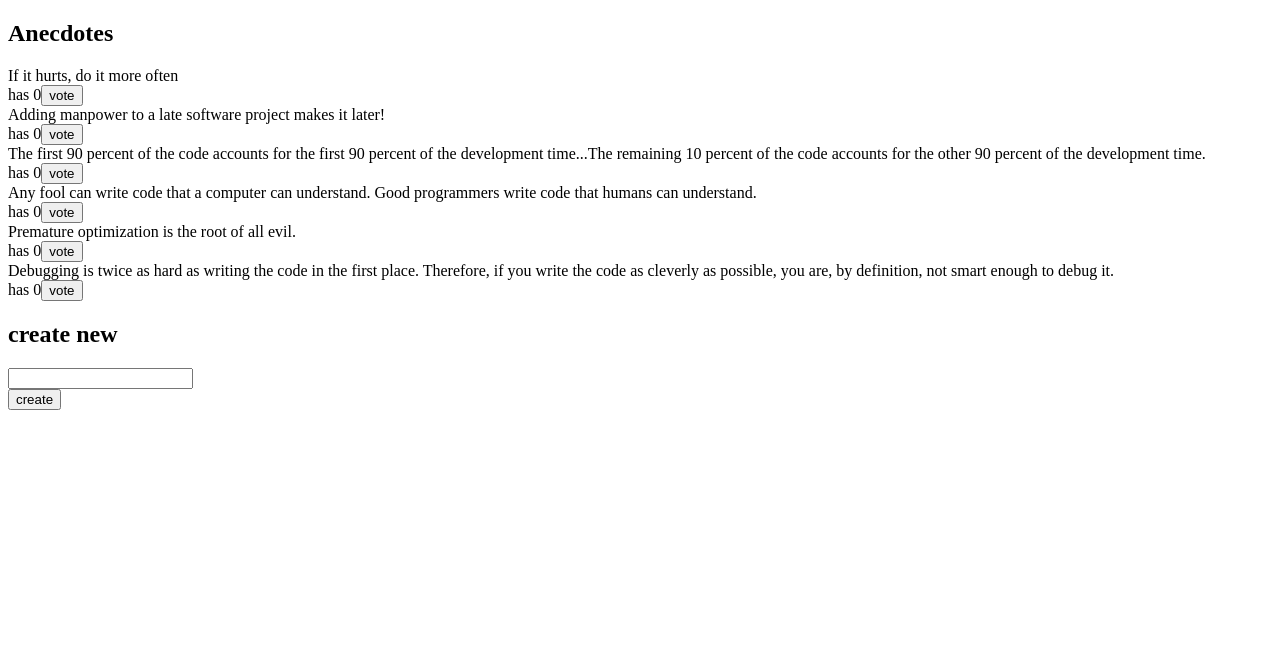
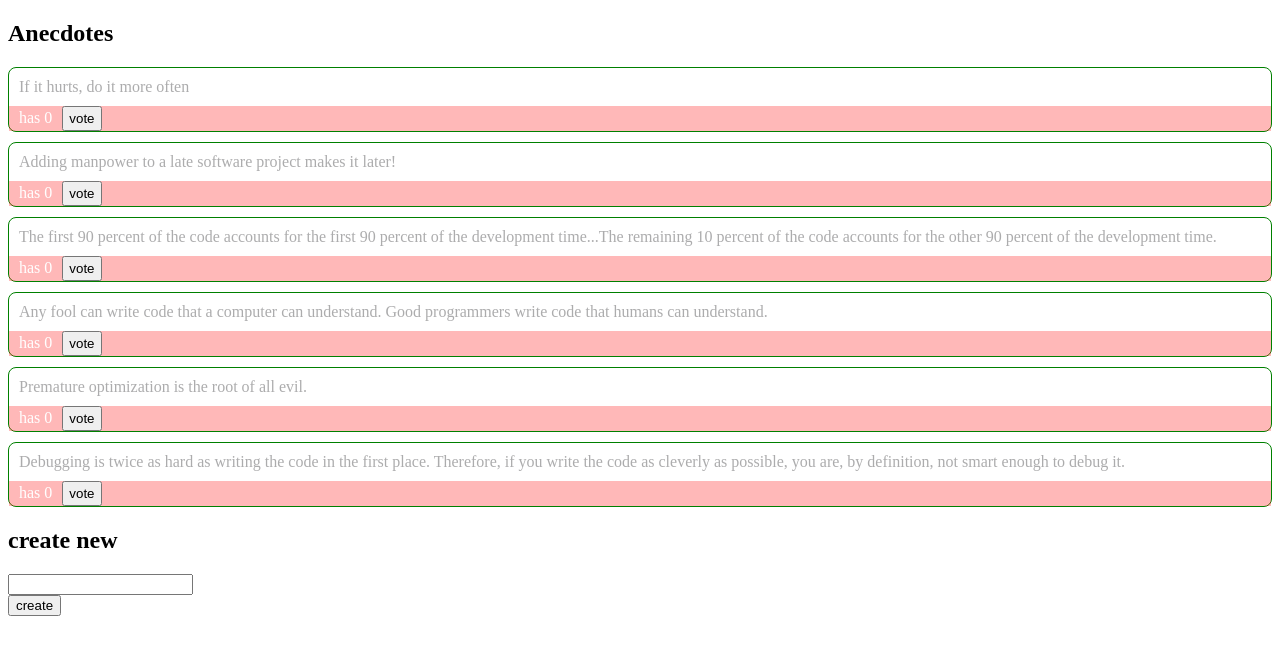
Before and after one commit to belmeetmule/anecdote, a React (Create React App) app: page / in a window 1280 px wide. Shown: the top 654 px of the page. Built offline with nearby package versions, Linux system fonts and the light colour scheme.

Commit message:
Add style to anecdote cards

```diff
--- a/src/App.js
+++ b/src/App.js
@@ -5,6 +5,7 @@ const App = () => {
 
   return (
     <div>
+     <h2>Anecdotes</h2>
       <AnecdoteList />
       <AnecdoteForm />
     </div>
--- /dev/null
+++ b/src/components/AnecdoteList.css
@@ -0,0 +1,14 @@
+.card{
+    display: flex;
+        border: 1px solid green;
+        flex-direction: column;
+        margin-bottom: 10px;
+        background: "#ccc";
+        border-radius: 8px;
+        padding: "0px 0 0 0";
+}
+
+.card:hover{
+    transform: skew(10deg, 0.8deg);
+    font-weight: bold;
+}
--- a/src/components/AnecdoteList.js
+++ b/src/components/AnecdoteList.js
@@ -1,5 +1,7 @@
 import { useSelector, useDispatch } from 'react-redux'
 import { upVote } from '../reducers/anecdoteReducer'
+import './AnecdoteList.css'
+
 
 const AnecdoteList = ()=>{
 
@@ -14,19 +16,34 @@ const AnecdoteList = ()=>{
 
   // This is for sorting strings
   // const sortedAnecdotes = anecdotes.sort((a,b)=> (a.content > b.content)? -1 : (b.content > a.content) ? 1: 0)
+// const cardInline=  {
+//         display: "flex",
+//         border: "1px solid green",
+//         flexDirection: "column",
+//         marginBottom: "10px",
+//         background: "#ccc",
+//         borderRadius: "8px",
+//         padding: "10px 0 0 0"
+//     }
+
+    const anecdoteBody ={
+        color: "#28292d63",
+        padding: "10px 10px",
+    }
+
+
 
     return(
         <div>
-             <h2>Anecdotes</h2>
                 {anecdotes.sort((a,b)=> (b.votes - a.votes)).map(anecdote =>
-                    <div key={anecdote.id}>
-                    <div>
-                        {anecdote.content}
-                    </div>
-                    <div>
-                        has {anecdote.votes}
-                        <button onClick={() => vote(anecdote.id)}>vote</button>
-                    </div>
+                    <div key={anecdote.id} className='card'>
+                        <div style={anecdoteBody}>
+                            {anecdote.content}
+                        </div>
+                        <div style={{background: "#ff000047", color:"white", padding: "0 10px", display: "flex", gap: "10px", alignItems:"center"}}>
+                            has {anecdote.votes}
+                            <button onClick={() => vote(anecdote.id)} style={{padding: "3px 5px"}}>vote</button>
+                        </div>
                     </div>
                 )}
         </div>
```
